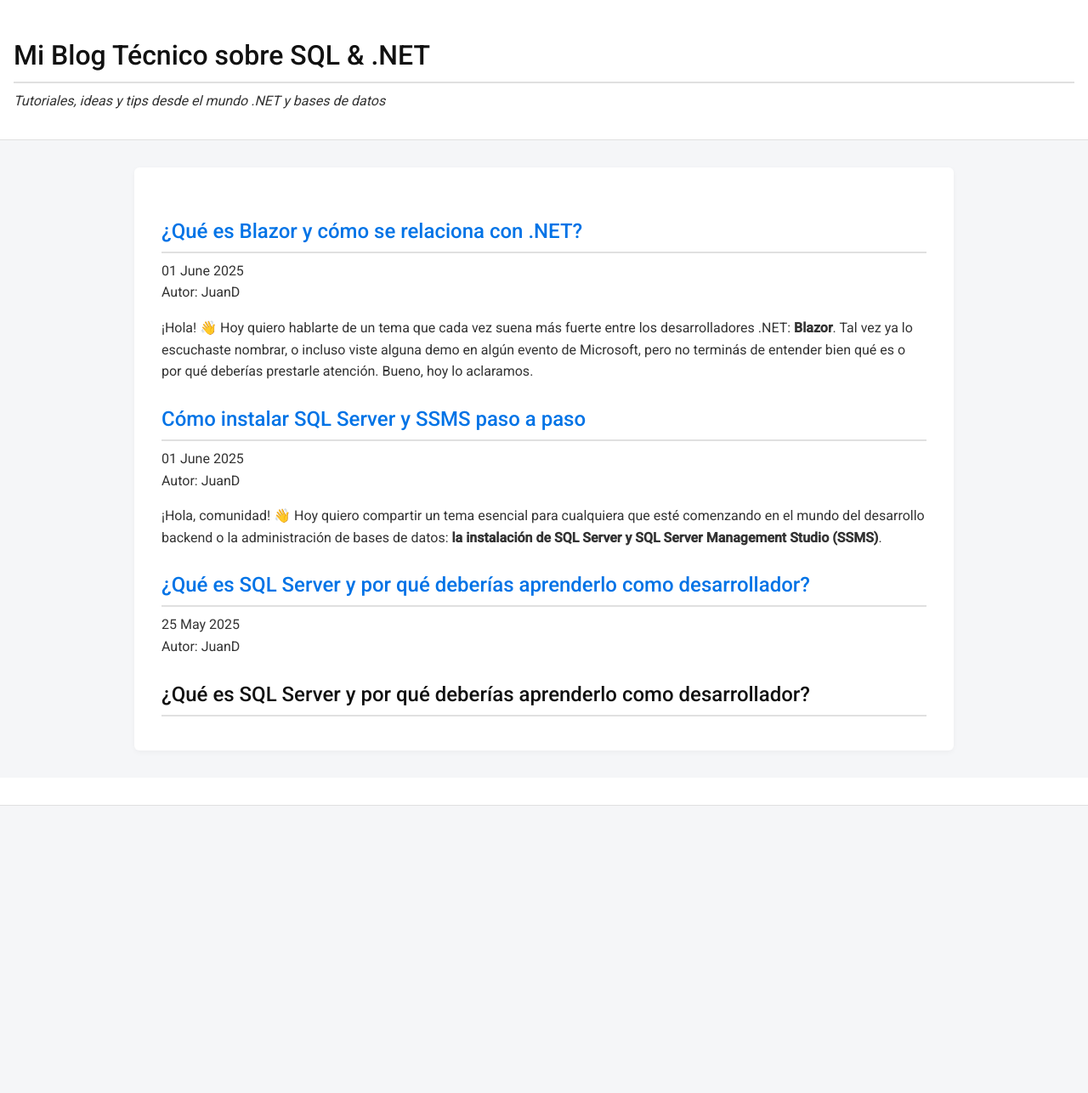
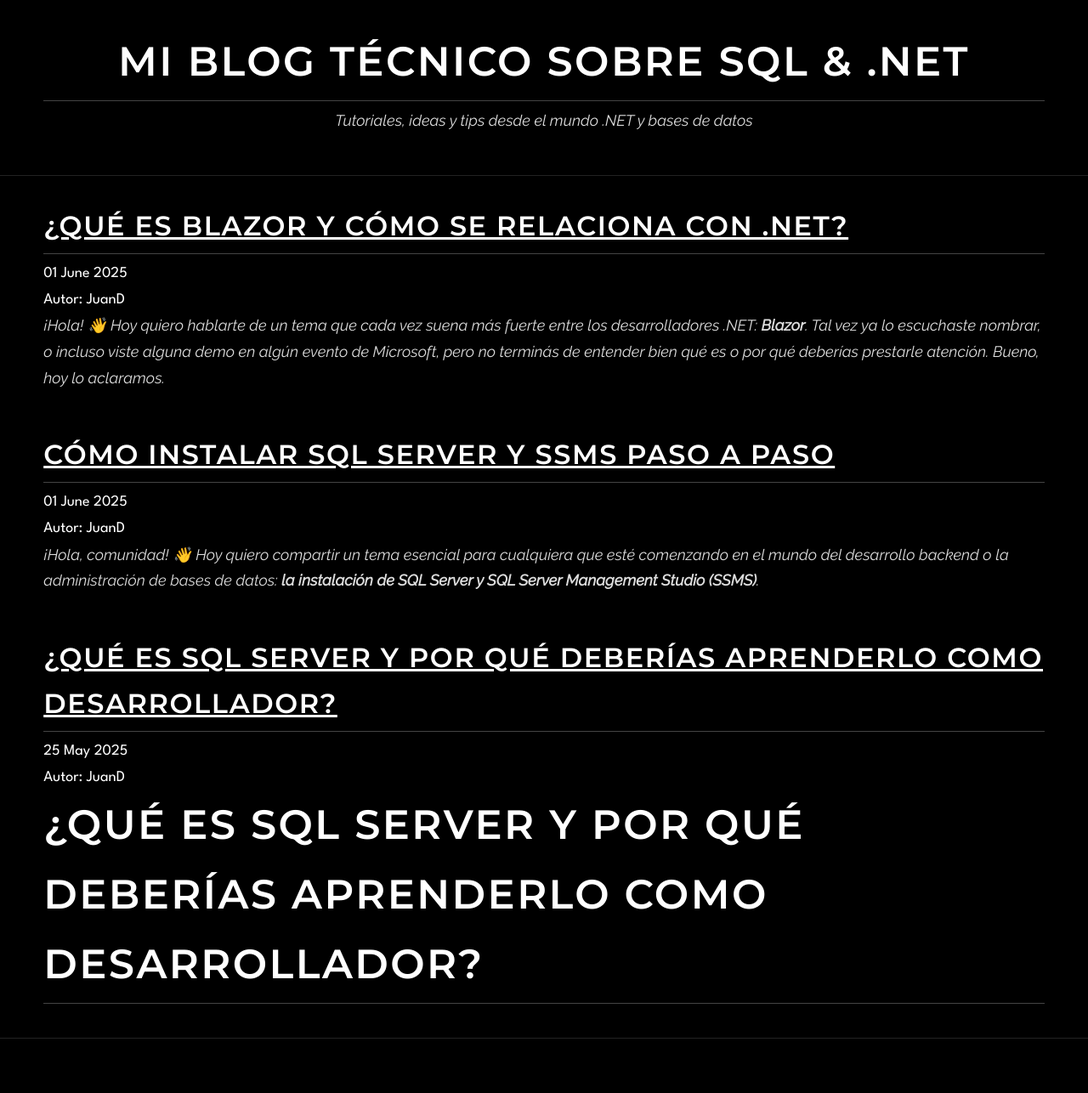
Before and after one commit to dotnetdba/dotnetdba.github.io, a Jekyll site: the page built from index.md, in a window 1280 px wide. Shown: the whole page at 85% size. Built offline with Jekyll 4.4.1, drawn with Linux system fonts in a browser that asks for light colours; before the commit the page ends 948 px from its top, so only the background shows below that.

Commit message:
Update custom.css

```diff
--- a/assets/css/custom.css
+++ b/assets/css/custom.css
@@ -1,89 +1,141 @@
-@import url('https://fonts.googleapis.com/css2?family=Share+Tech+Mono&family=Roboto:wght@400;500&display=swap');
+@import url('https://fonts.googleapis.com/css2?family=League+Spartan:wght@400;700&family=Montserrat:wght@600&family=Raleway:ital,wght@1,400&display=swap');
 
-/* Estructura general */
-body {
-  background-color: #f5f6f8; /* gris claro */
-  color: #333;
-  font-family: 'Roboto', sans-serif;
+/* Reset y base general */
+* {
   margin: 0;
   padding: 0;
-  line-height: 1.6;
+  box-sizing: border-box;
 }
 
-header, footer, nav {
-  background-color: #ffffff;
-  border-bottom: 1px solid #e0e0e0;
-  padding: 1rem;
+body {
+  background-color: #000;
+  color: #fff;
+  font-family: 'League Spartan', sans-serif;
+  line-height: 1.7;
+  font-size: 18px;
+  padding: 0;
+  width: 100%;
+  overflow-x: hidden;
 }
 
-/* Contenido central */
-.container, .post, .content, main {
-  background-color: #ffffff;
-  border-radius: 6px;
-  padding: 2rem;
-  margin: 2rem auto;
-  max-width: 900px;
-  box-shadow: 0 2px 6px rgba(0,0,0,0.04);
+header, footer, main {
+  width: 100%;
+  padding: 2rem 4vw;
 }
 
-/* Títulos limpianos y estructurados */
+/* Contenido principal en pantalla completa */
+main {
+  display: flex;
+  flex-direction: column;
+  gap: 2rem;
+}
+
+/* Títulos */
 h1, h2, h3, h4 {
-  font-family: 'Roboto', sans-serif;
-  color: #111;
-  margin-top: 1.5rem;
+  font-family: 'Montserrat', sans-serif;
+  color: #ffffff;
+  text-transform: uppercase;
+  font-weight: 600;
   margin-bottom: 0.5rem;
-  font-weight: 500;
-  border-bottom: 2px solid #e0e0e0;
+  letter-spacing: 0.05em;
+  border-bottom: 1px solid #444;
   padding-bottom: 0.3rem;
 }
 
-/* Enlaces sutiles */
+h1 {
+  font-size: 3rem;
+}
+h2 {
+  font-size: 2rem;
+}
+h3 {
+  font-size: 1.5rem;
+}
+
+/* Párrafos y texto secundario */
+p {
+  font-family: 'Raleway', sans-serif;
+  font-style: italic;
+  color: #ddd;
+  margin-bottom: 1rem;
+}
+
+/* Enlaces */
 a {
-  color: #0073e6;
+  color: #ffffff;
+  text-decoration: underline;
+  font-weight: 600;
+}
+a:hover {
+  color: #999;
   text-decoration: none;
 }
-a:hover {
-  text-decoration: underline;
-}
 
-/* Códigos y bloques preformateados */
+/* Código */
 code, pre {
-  background-color: #f0f0f0;
-  border-left: 4px solid #0073e6;
-  padding: 0.5rem;
+  background-color: #111;
+  color: #eee;
+  padding: 0.4rem 0.6rem;
   border-radius: 4px;
-  font-family: 'Share Tech Mono', monospace;
+  font-family: 'Courier New', monospace;
+  font-size: 0.95rem;
+  display: block;
   overflow-x: auto;
 }
 
-/* Botones rectilíneos estilo corporativo */
+/* Botones */
 button {
-  background-color: #0073e6;
+  background-color: transparent;
+  border: 2px solid #fff;
   color: #fff;
-  border: none;
-  border-radius: 4px;
-  padding: 0.6rem 1rem;
-  font-family: 'Roboto', sans-serif;
-  font-weight: 500;
+  font-family: 'Montserrat', sans-serif;
+  font-weight: 600;
+  padding: 0.8rem 1.5rem;
+  border-radius: 50px;
   cursor: pointer;
-  transition: background-color 0.3s ease;
+  text-transform: uppercase;
+  transition: all 0.3s ease;
 }
 button:hover {
-  background-color: #005bb5;
+  background-color: #fff;
+  color: #000;
 }
 
-/* Encabezado del post */
-.post-header {
-  background-color: #fafafa;
-  border-bottom: 2px solid #e0e0e0;
-  padding: 1rem 0;
-  text-align: center;
+/* Layout responsive */
+.container {
+  width: 100%;
+  max-width: 1400px;
+  margin: 0 auto;
+  padding: 2rem 4vw;
 }
 
-/* Pie de página discreto */
-.diner {
+/* Separadores */
+hr {
+  border: none;
+  border-top: 1px solid #444;
+  margin: 2rem 0;
+}
+
+/* Encabezado */
+header {
+  background-color: #000;
   text-align: center;
+  border-bottom: 1px solid #222;
+}
+
+/* Pie de página */
+footer {
+  text-align: center;
+  font-size: 0.9rem;
   color: #666;
-  font-size: 0.9rem;
-  padding: 1rem 0;
+  border-top: 1px solid #222;
+  padding: 2rem 4vw;
 }
+
+/* Imagen responsiva en blanco y negro */
+img {
+  max-width: 100%;
+  height: auto;
+  filter: grayscale(100%) contrast(1.1);
+  border-radius: 8px;
+}
```
